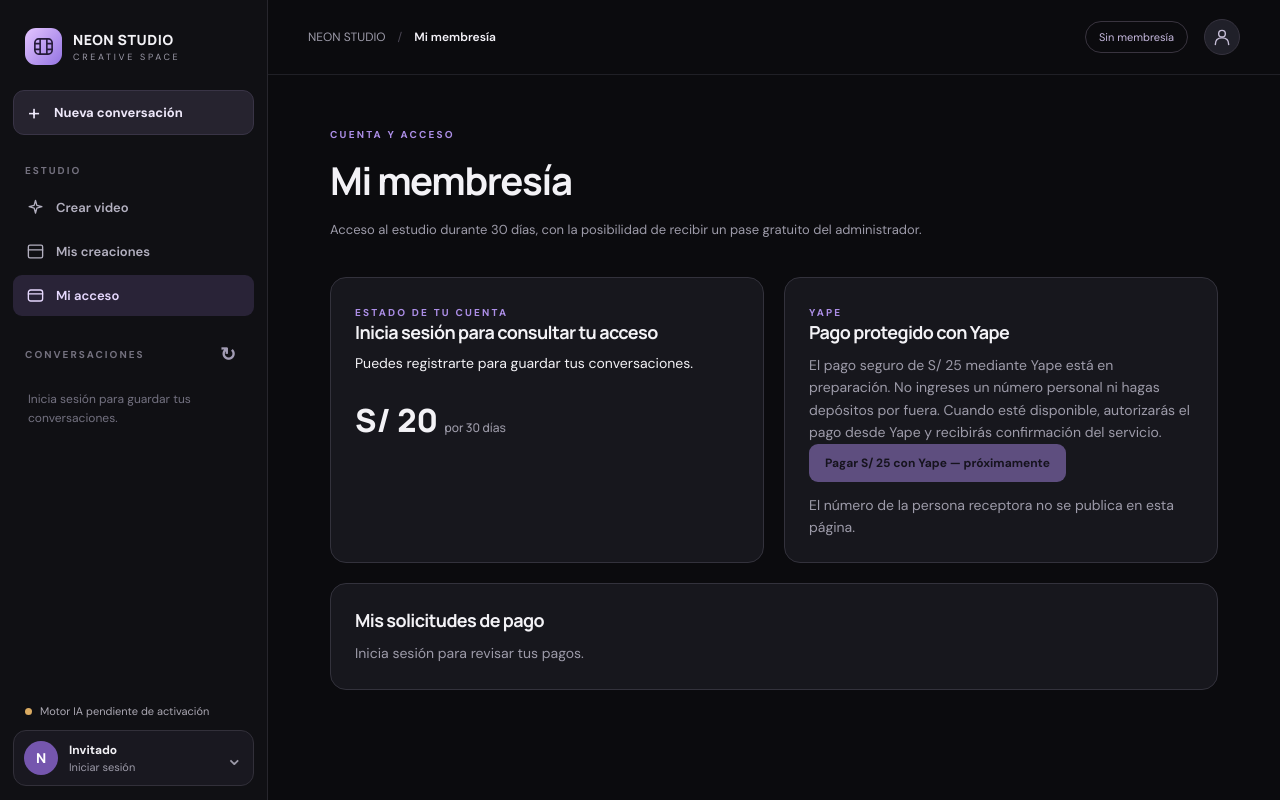
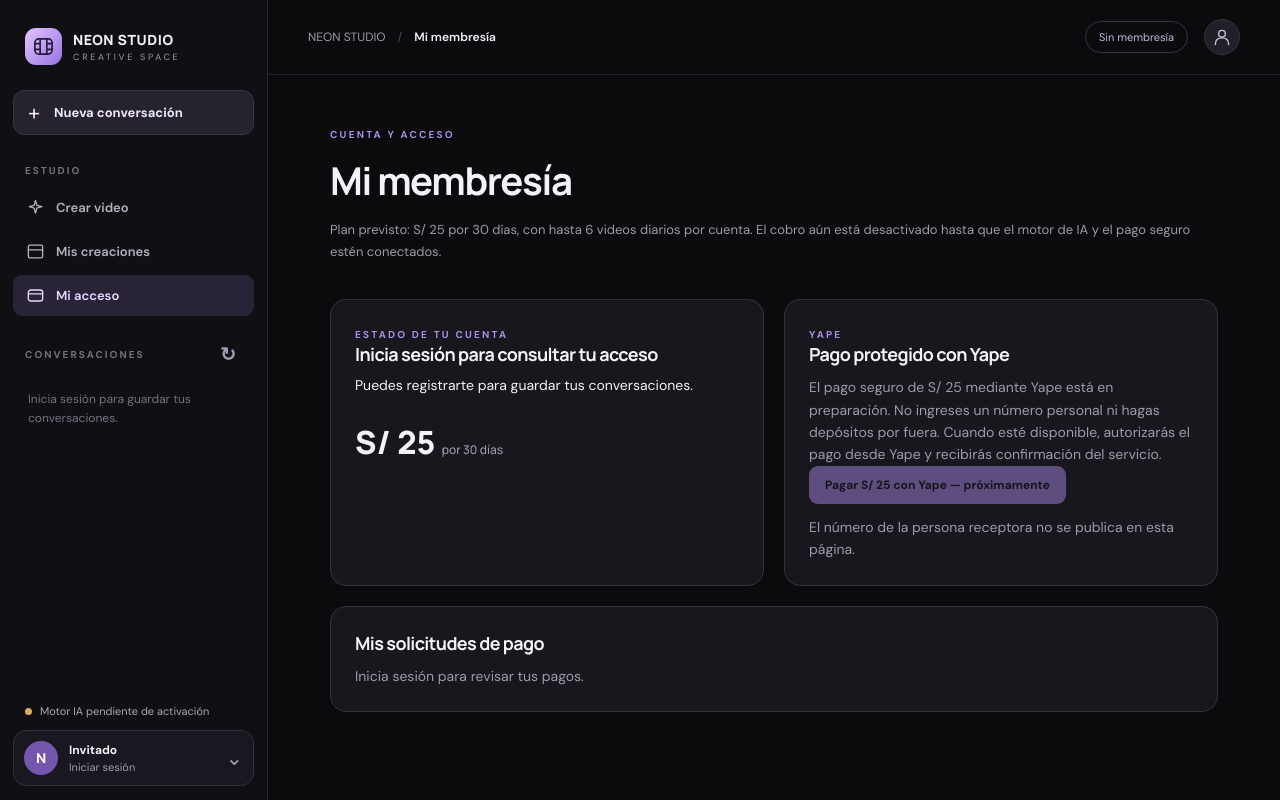
Before and after one commit to fcapali62-arch/animaciones-nico, a website: page neon-studio-gratis/index.html in a window 1280 px wide. Both pictures are taken after a click on the button "Mi acceso". Drawn offline with Linux system fonts and the light colour scheme; no server answers.

Commit message:
Update NEON STUDIO membership plan to S/25 and 6 videos per day

```diff
--- a/neon-studio-gratis/index.html
+++ b/neon-studio-gratis/index.html
@@ -37,11 +37,11 @@
    </form><p class="composer-caption">No se simulan resultados. Versión de prueba: el historial puede perderse si se reinicia el servidor.</p></div>
   </section>
   <section id="viewLibrary" class="view plain-view hidden"><div class="section-intro"><span class="eyebrow">BIBLIOTECA</span><h1>Mis creaciones</h1><p>Revisa tus videos guardados y continúa cualquiera de tus conversaciones.</p></div><div id="libraryGrid" class="library-grid"><p class="muted">Todavía no hay videos generados.</p></div></section>
-  <section id="viewMembership" class="view plain-view hidden"><div class="section-intro"><span class="eyebrow">CUENTA Y ACCESO</span><h1>Mi membresía</h1><p>Acceso al estudio durante 30 días, con la posibilidad de recibir un pase gratuito del administrador.</p></div><div class="membership-layout"><article class="panel"><span class="eyebrow">ESTADO DE TU CUENTA</span><h2 id="membershipTitle">Inicia sesión para consultar tu acceso</h2><p id="membershipDescription">Puedes registrarte para guardar tu historial.</p><div class="price-line">S/ 20 <small>por 30 días</small></div></article><article class="panel"><span class="eyebrow">YAPE</span><h2>Pago protegido con Yape</h2><div id="yapeContent">El pago seguro todavía no está configurado. No realices depósitos.</div></article></div><div class="panel payments-panel"><h2>Mis solicitudes de pago</h2><div id="myPayments" class="muted">Inicia sesión para ver tus solicitudes.</div></div></section>
+  <section id="viewMembership" class="view plain-view hidden"><div class="section-intro"><span class="eyebrow">CUENTA Y ACCESO</span><h1>Mi membresía</h1><p>Plan previsto: S/ 25 por 30 días, con hasta 6 videos diarios por cuenta. El cobro aún está desactivado hasta que el motor de IA y el pago seguro estén conectados.</p></div><div class="membership-layout"><article class="panel"><span class="eyebrow">ESTADO DE TU CUENTA</span><h2 id="membershipTitle">Inicia sesión para consultar tu acceso</h2><p id="membershipDescription">Puedes registrarte para guardar tu historial.</p><div class="price-line">S/ 25 <small>por 30 días</small></div></article><article class="panel"><span class="eyebrow">YAPE</span><h2>Pago protegido con Yape</h2><div id="yapeContent">El pago seguro todavía no está configurado. No realices depósitos.</div></article></div><div class="panel payments-panel"><h2>Mis solicitudes de pago</h2><div id="myPayments" class="muted">Inicia sesión para ver tus solicitudes.</div></div></section>
   <section id="viewAdmin" class="view plain-view hidden"><div class="section-intro"><span class="eyebrow">ACCESO EXCLUSIVO</span><h1>Panel de administración</h1><p>Administra los usuarios y consulta la actividad del estudio. Los visitantes generan videos directamente, sin enviarte solicitudes de aprobación.</p></div>
    <div class="stats"><div class="stat"><span>Usuarios</span><strong id="statUsers">—</strong></div><div class="stat"><span>Videos en proceso</span><strong id="statPending">—</strong></div><div class="stat"><span>Conversaciones</span><strong id="statRevenue">—</strong></div><div class="stat"><span>Videos generados</span><strong id="statVideos">—</strong></div></div>
    <div class="admin-grid"><article class="panel"><div class="panel-top"><h2>Configurar Yape</h2><span class="small-badge">Solo propietario</span></div><p class="muted">Este número se guarda solo para administración y no se publica. Para cobrar sin mostrarlo se necesita una cuenta comercial verificada y su pasarela de pago.</p><form id="yapeForm"><label class="form-field">Número Yape<input id="yapePhone" type="tel" pattern="9[0-9]{8}" maxlength="9" placeholder="9XXXXXXXX"></label><label class="form-field">Nombre del titular<input id="yapeHolder" type="text" maxlength="85" placeholder="Titular de la cuenta Yape"></label><label class="checkline"><input id="yapeEnabled" type="checkbox" disabled> Cobro automático: pendiente de integración segura</label><button type="submit" class="soft-button primary">Guardar configuración</button></form><p class="form-status" id="yapeStatus"></p></article>
-    <article class="panel"><div class="panel-top"><h2>Economía de la membresía</h2><span class="small-badge">Plan previsto</span></div><p class="muted"><strong>S/ 20 por 30 días.</strong> Meta: reservar al menos <strong>S/ 10 de ganancia</strong> para el propietario después de comisiones, IA y demás costos. La cifra es un objetivo, no una ganancia garantizada. El reparto automático de fondos no está conectado: requiere una cuenta comercial, una pasarela con credenciales propias y el presupuesto real del motor de video.</p><p class="muted">Para proteger a los clientes, el cobro sigue desactivado y no se aceptan pagos hasta que el motor y la pasarela estén verificados.</p></article><article class="panel"><div class="panel-top"><h2>Motor de inteligencia artificial</h2></div><p class="muted">Las claves se configuran de forma privada en el servidor, nunca en este panel público.</p><div id="engineDetailAdmin" class="engine-detail">Consultando los motores...</div></article></div>
+    <article class="panel"><div class="panel-top"><h2>Economía de la membresía</h2><span class="small-badge">Plan previsto</span></div><p class="muted"><strong>S/ 25 por 30 días.</strong> Meta: reservar al menos <strong>S/ 10 de ganancia</strong> para el propietario después de comisiones, IA y demás costos. La cifra es un objetivo, no una ganancia garantizada. El reparto automático de fondos no está conectado: requiere una cuenta comercial, una pasarela con credenciales propias y el presupuesto real del motor de video.</p><p class="muted">Para proteger a los clientes, el cobro sigue desactivado y no se aceptan pagos hasta que el motor y la pasarela estén verificados.</p></article><article class="panel"><div class="panel-top"><h2>Motor de inteligencia artificial</h2></div><p class="muted">Las claves se configuran de forma privada en el servidor, nunca en este panel público.</p><div id="engineDetailAdmin" class="engine-detail">Consultando los motores...</div></article></div>
    <article class="panel wide-panel"><div class="panel-top"><h2>Usuarios y accesos gratuitos</h2><button id="refreshAdmin" class="soft-button" type="button">Actualizar</button></div><p class="muted">Puedes regalar 30 días, revocar el pase gratuito y suspender cuentas.</p><input id="filterUsers" class="search-field" type="search" placeholder="Buscar por correo..."><div class="tablewrap"><table><thead><tr><th>Usuario</th><th>Acceso</th><th>Estado</th><th>Acciones</th></tr></thead><tbody id="adminUsers"></tbody></table></div><p class="form-status" id="adminStatus"></p></article>
    <article class="panel wide-panel"><div class="panel-top"><h2>Pagos Yape por verificar</h2></div><p class="muted">Comprueba el abono en tu Yape antes de aprobar. Un código de operación no acredita por sí solo el pago.</p><div class="tablewrap"><table><thead><tr><th>Usuario</th><th>Operación</th><th>Fecha</th><th>Estado</th><th>Acción</th></tr></thead><tbody id="adminPayments"></tbody></table></div></article>
   </section>
```
